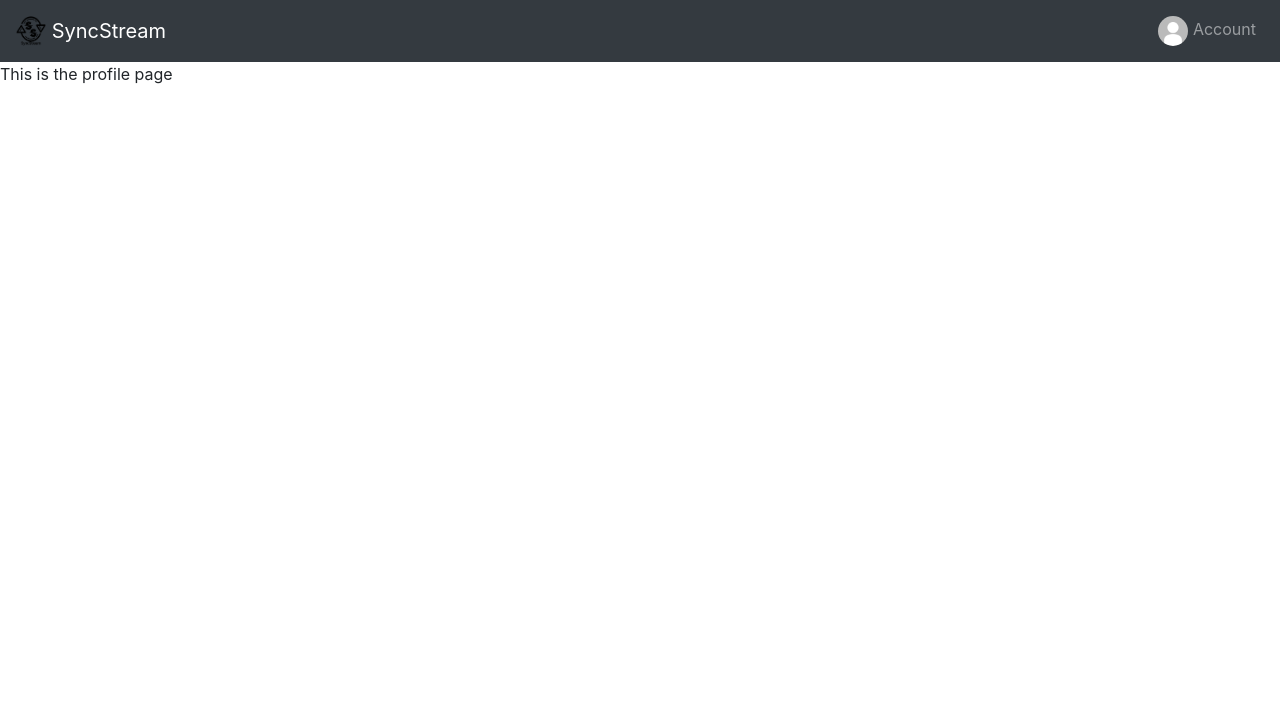
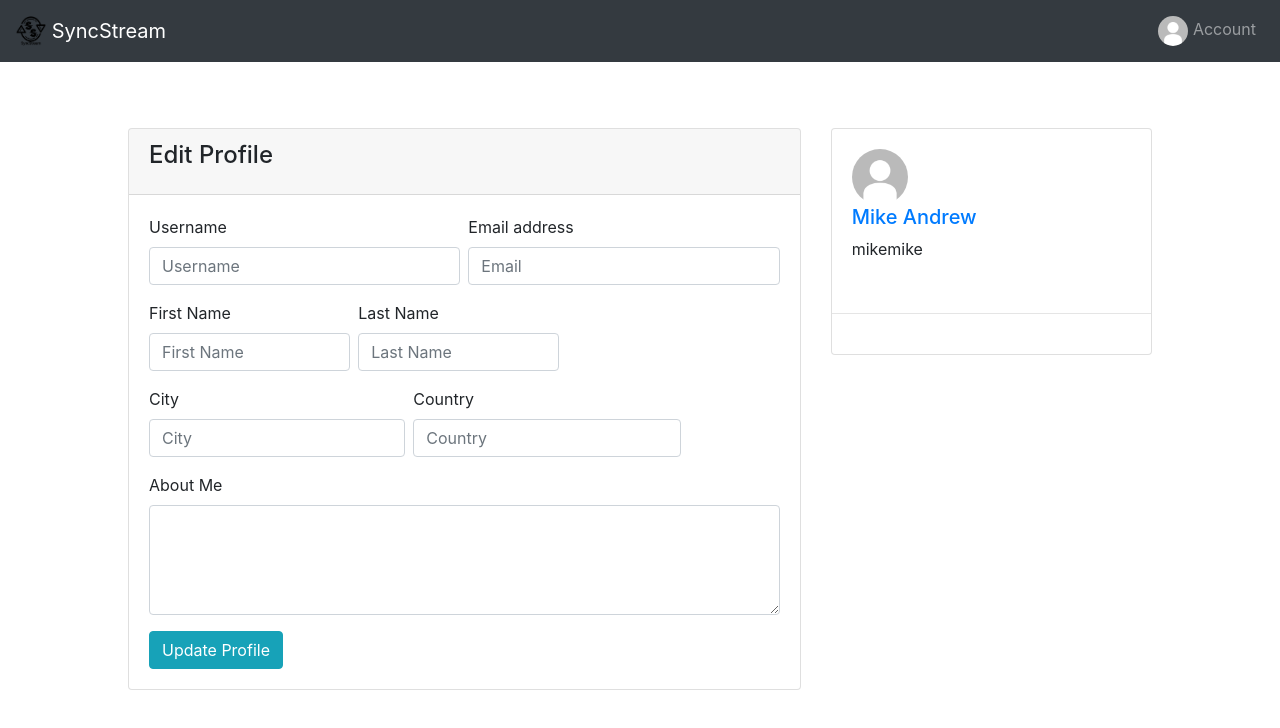
Before and after one commit to Jonathan204/SyncStream, a React (Create React App) app in the folder client/: page /profile in a window 1280 px wide. Shown: the top 728 px of the page. Built offline with nearby package versions, Linux system fonts and the light colour scheme; no server answers.

Commit message:
Profile Page WIP

```diff
--- a/client/src/App.js
+++ b/client/src/App.js
@@ -4,7 +4,6 @@ import "bootstrap/dist/css/bootstrap.min.css"; //This is required for react boot
 import { useDispatch } from "react-redux"; //this allows us to dispatch an action
 import { getPosts } from "./actions/posts";
 import Map from "./components/Map/Map";
-import useStyles from "./styles";
 import NavigationBar from "./components/NavigationBar/NavigationBar";
 import Profile from "./components/Profile/Profile";
 import { BrowserRouter as Router, Switch, Route } from "react-router-dom";
@@ -12,7 +11,6 @@ import Account from "./components/Account/Account";
 const App = () => {
   const [currentId] = useState(0);
   const dispatch = useDispatch(); //this is the hook
-  const classes = useStyles();
 
   useEffect(() => {
     dispatch(getPosts()); //dispatches the getpost action
--- a/client/src/components/Profile/Profile.js
+++ b/client/src/components/Profile/Profile.js
@@ -1,12 +1,160 @@
 import React from "react";
+import {
+  Form,
+  Image,
+  Row,
+  Col,
+  Card,
+  Button,
+  Container,
+} from "react-bootstrap";
+import profilePicture from "../../images/default_account.png";
+import "./styles.css";
 
 const Profile = () => {
-  const belowNav = {
-    marginTop: "62px",
-  };
   return (
-    <div style={belowNav}>
-      <p>This is the profile page</p>
+    <div className="margin-box">
+      <Row>
+        <Col md="8">
+          <Card>
+            <Card.Header>
+              <Card.Title as="h4">Edit Profile</Card.Title>
+            </Card.Header>
+            <Card.Body>
+              <Form>
+                <Row>
+                  <Col className="pr-1" md="6">
+                    <Form.Group>
+                      <label>Username</label>
+                      <Form.Control
+                        placeholder="Username"
+                        type="text"
+                      ></Form.Control>
+                    </Form.Group>
+                  </Col>
+                  <Col className="pl-1" md="6">
+                    <Form.Group>
+                      <label htmlFor="exampleInputEmail1">Email address</label>
+                      <Form.Control
+                        placeholder="Email"
+                        type="email"
+                      ></Form.Control>
+                    </Form.Group>
+                  </Col>
+                </Row>
+                <Row>
+                  <Col className="pr-1" md="4">
+                    <Form.Group>
+                      <label>First Name</label>
+                      <Form.Control
+                        placeholder="First Name"
+                        type="text"
+                      ></Form.Control>
+                    </Form.Group>
+                  </Col>
+                  <Col className="pl-1" md="4">
+                    <Form.Group>
+                      <label>Last Name</label>
+                      <Form.Control
+                        placeholder="Last Name"
+                        type="text"
+                      ></Form.Control>
+                    </Form.Group>
+                  </Col>
+                </Row>
+                <Row>
+                  <Col className="pr-1" md="5">
+                    <Form.Group>
+                      <label>City</label>
+                      <Form.Control
+                        placeholder="City"
+                        type="text"
+                      ></Form.Control>
+                    </Form.Group>
+                  </Col>
+                  <Col className="px-1" md="5">
+                    <Form.Group>
+                      <label>Country</label>
+                      <Form.Control
+                        placeholder="Country"
+                        type="text"
+                      ></Form.Control>
+                    </Form.Group>
+                  </Col>
+                </Row>
+                <Row>
+                  <Col md="12">
+                    <Form.Group>
+                      <label>About Me</label>
+                      <Form.Control
+                        cols="80"
+                        rows="4"
+                        as="textarea"
+                      ></Form.Control>
+                    </Form.Group>
+                  </Col>
+                </Row>
+                <Button
+                  className="btn-fill pull-right"
+                  type="submit"
+                  variant="info"
+                >
+                  Update Profile
+                </Button>
+                <div className="clearfix"></div>
+              </Form>
+            </Card.Body>
+          </Card>
+        </Col>
+        <Col md="4">
+          <Card className="card-user">
+            <div className="card-image"></div>
+            <Card.Body>
+              <div className="author">
+                <a href="#pablo" onClick={(e) => e.preventDefault()}>
+                  <Image
+                    src={profilePicture}
+                    width="20%"
+                    height="20%"
+                    alt="logo"
+                    className="d-inline-block align-top"
+                    roundedCircle
+                  />
+                  <h5 className="title">Mike Andrew</h5>
+                </a>
+                <p className="description">mikemike</p>
+              </div>
+            </Card.Body>
+            <hr></hr>
+            <div className="button-container mr-auto ml-auto">
+              <Button
+                className="btn-simple btn-icon"
+                href="#pablo"
+                onClick={(e) => e.preventDefault()}
+                variant="link"
+              >
+                <i className="fab fa-facebook-square"></i>
+              </Button>
+              <Button
+                className="btn-simple btn-icon"
+                href="#pablo"
+                onClick={(e) => e.preventDefault()}
+                variant="link"
+              >
+                <i className="fab fa-twitter"></i>
+              </Button>
+              <Button
+                className="btn-simple btn-icon"
+                href="#pablo"
+                onClick={(e) => e.preventDefault()}
+                variant="link"
+              >
+                <i className="fab fa-google-plus-square"></i>
+              </Button>
+            </div>
+          </Card>
+        </Col>
+      </Row>
     </div>
   );
 };
--- /dev/null
+++ b/client/src/components/Profile/styles.css
@@ -0,0 +1,7 @@
+.margin-box {
+  margin: 10%;
+}
+
+.big-text {
+  font-size: 20px;
+}
```
